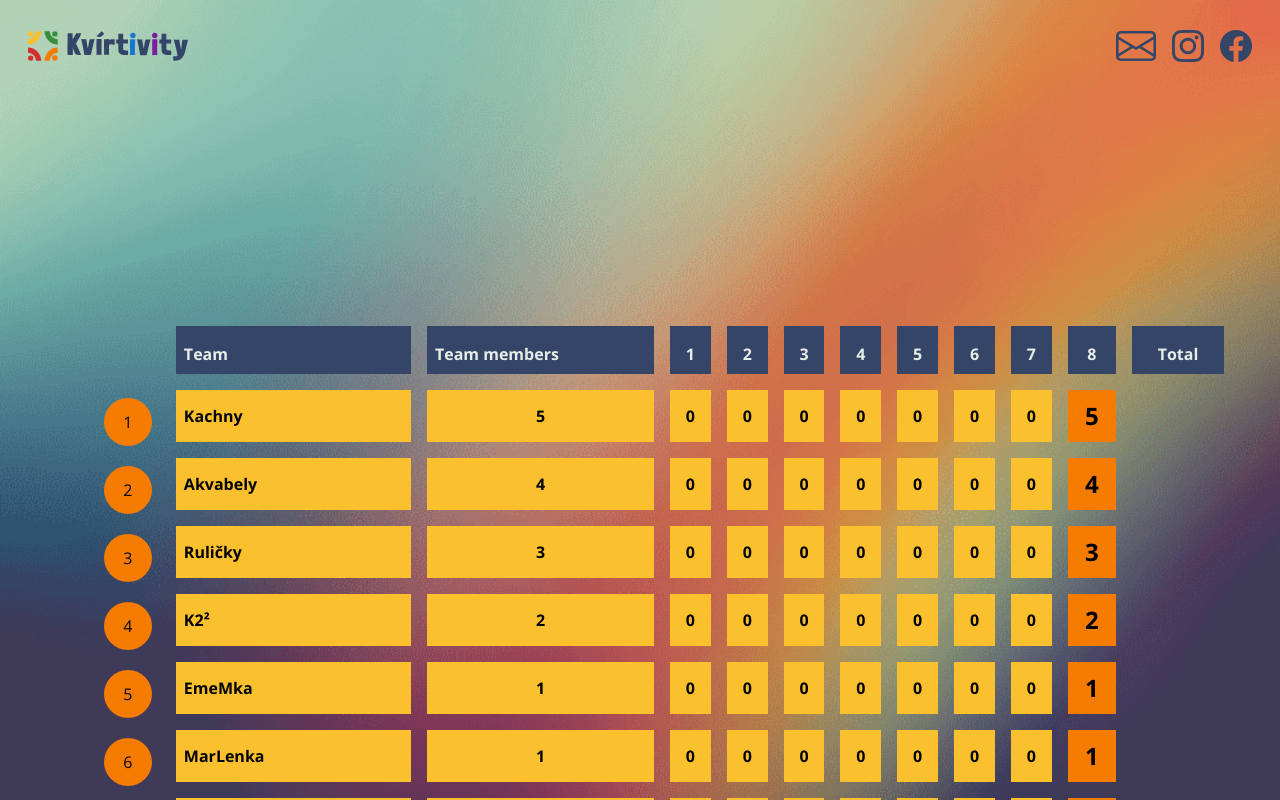
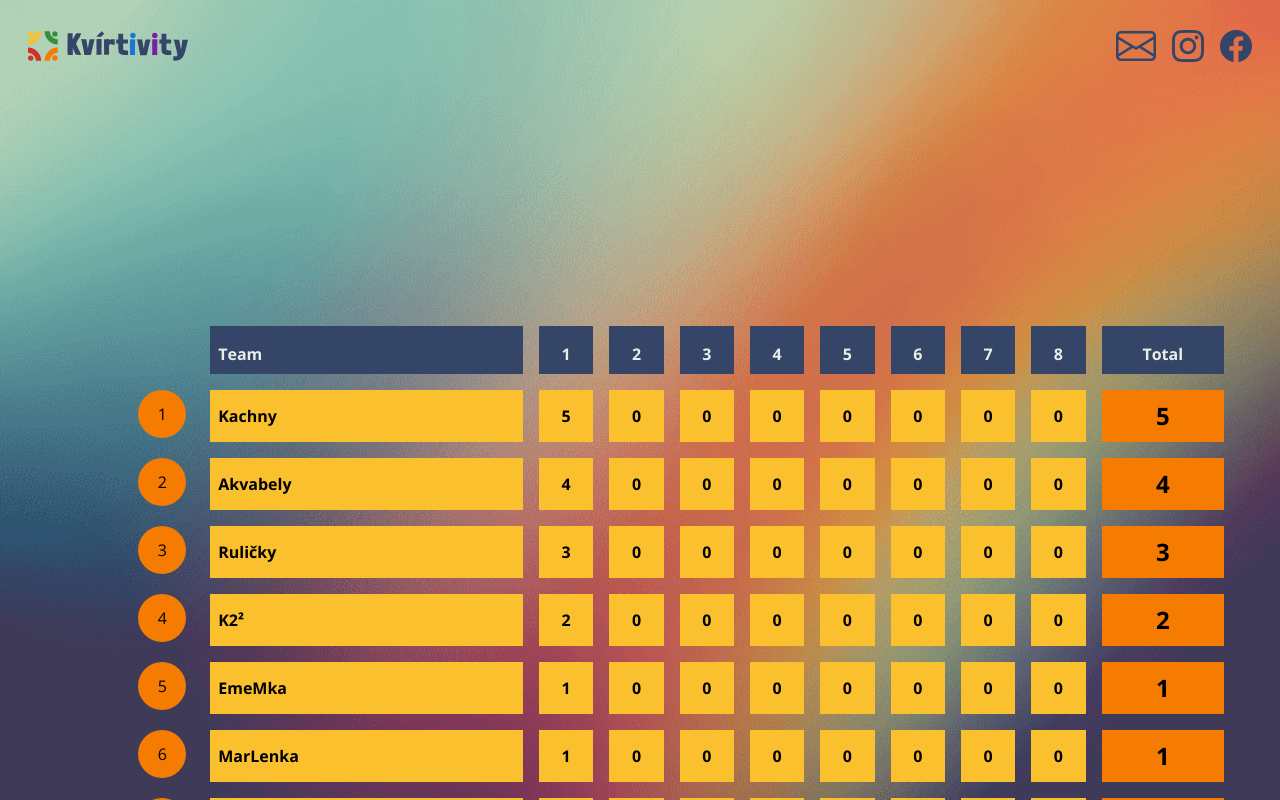
Before and after one commit to queuing4oranges/kvizova-liga, a React (Vite) app: page / in a window 1280 px wide. Shown: the top 800 px of the page. Built offline with nearby package versions, Linux system fonts and the light colour scheme; a web font is replaced by a local one.

Commit message:
Remove team members column from desktop version, fix vertical align position

```diff
--- a/src/components/ScoreTable/ScoreTable.jsx
+++ b/src/components/ScoreTable/ScoreTable.jsx
@@ -43,7 +43,6 @@ export default function ScoreTable() {
 					<tr>
 						<th className='hidden-element'></th>
 						<th>Team</th>
-						<th>Team members</th>
 						{[...Array(8).keys()].map((num) => (
 							<th className='th-rounds' key={num + 1}>{num + 1}</th>
 						))}
@@ -53,7 +52,7 @@ export default function ScoreTable() {
 				<tbody>
 					{updatedTeams.map((team, idx) => (
 					<tr className='tb-rows' key={idx}>
-						<td className='position-column d-flex justify-content-end'><span className='header-span-round'>{idx + 1}</span></td>
+						<td className='position-column d-flex justify-content-end align-items-center'><span className='header-span-round'>{idx + 1}</span></td>
 						<td className='align-middle team-name-column'>{team?.name}</td>
 						{Object.keys(team?.scores).map((round, idx) => (
 							<td className='team-rounds align-middle text-center' key={idx}>{team?.scores[round]}</td>
```
